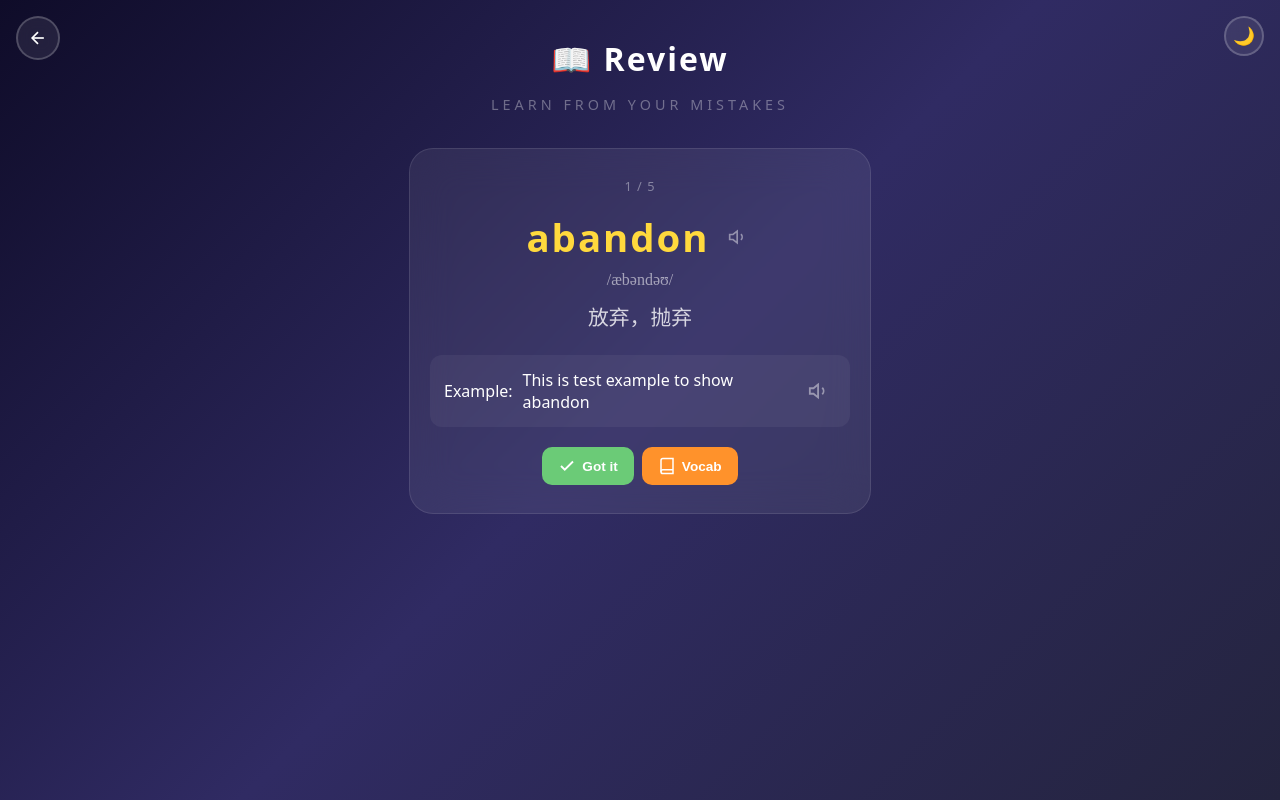
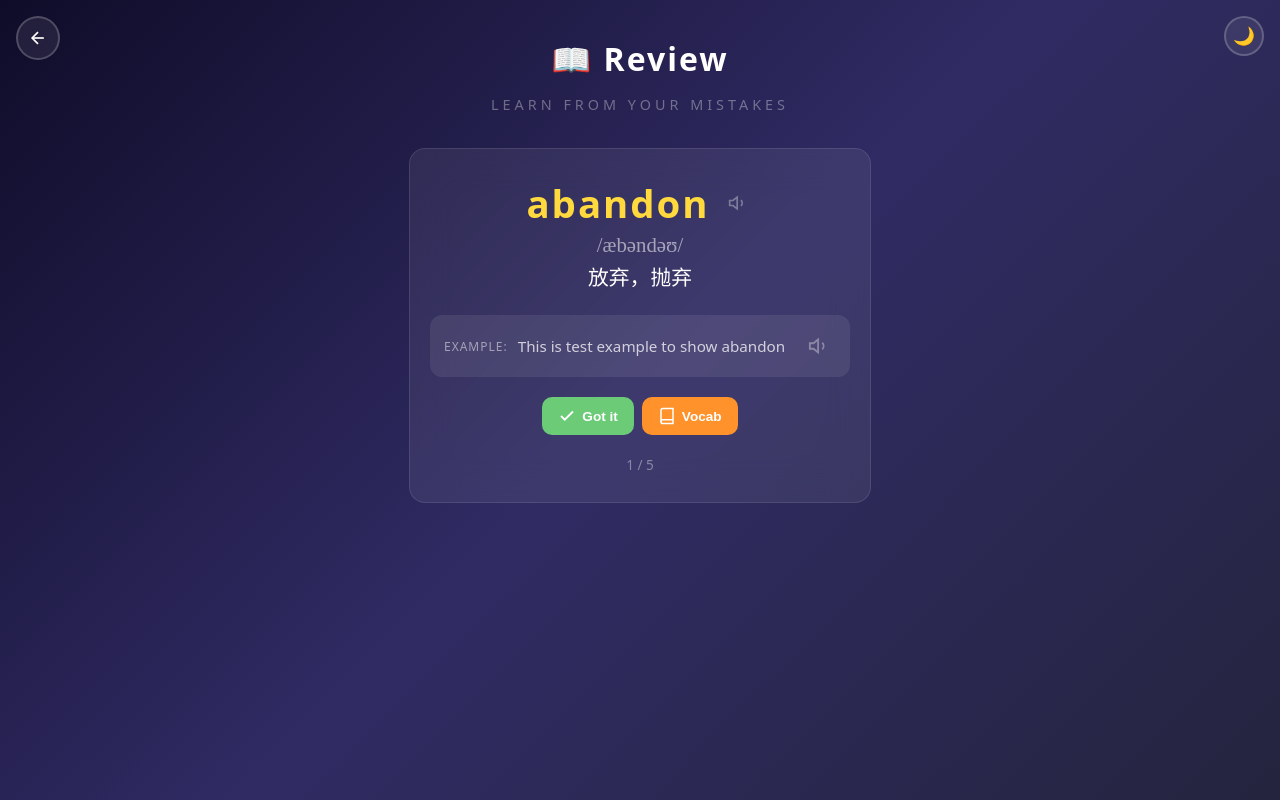
Before and after one commit to jojofran/lingo-cube, a Vue app in the folder lingo_cube_web/: page /#/review in a window 1280 px wide. Built offline with nearby package versions, Linux system fonts and the light colour scheme.

Commit message:
refactor: unify ReviewPage styling with global CSS variables, move progress to bottom

```diff
--- a/lingo_cube_web/src/style.css
+++ b/lingo_cube_web/src/style.css
@@ -22,6 +22,13 @@
   --btn-color: #fff;
   --accent: #4d96ff;
   --accent-hover: #3a7bd5;
+  --accent-secondary: #6bcb77;
+  --accent-tertiary: #ff922b;
+  --example-bg: rgba(255,255,255,0.08);
+  --example-text: rgba(255,255,255,0.75);
+  --example-label: rgba(255,255,255,0.5);
+  --phonetic-color: rgba(255,255,255,0.55);
+  --word-color: #ffd93d;
   --orb-1: #4d96ff;
   --orb-2: #ff6b6b;
   --orb-3: #ffd93d;
@@ -64,6 +71,13 @@
   --btn-color: #2d3436;
   --accent: #667eea;
   --accent-hover: #5865e0;
+  --accent-secondary: #6bcb77;
+  --accent-tertiary: #f5a0b0;
+  --example-bg: rgba(102,126,234,0.08);
+  --example-text: rgba(45,52,54,0.75);
+  --example-label: rgba(45,52,54,0.45);
+  --phonetic-color: rgba(45,52,54,0.55);
+  --word-color: #667eea;
   --orb-1: #e8a87c;
   --orb-2: #d49aa0;
   --orb-3: #a0a8d0;
@@ -102,6 +116,13 @@
   --btn-color: #4a4a4a;
   --accent: #7cc5b0;
   --accent-hover: #6bb8a0;
+  --accent-secondary: #f5a0b0;
+  --accent-tertiary: #c8a0d0;
+  --example-bg: rgba(124,197,176,0.12);
+  --example-text: rgba(74,74,74,0.8);
+  --example-label: rgba(74,74,74,0.45);
+  --phonetic-color: rgba(74,74,74,0.55);
+  --word-color: #7cc5b0;
   --orb-1: #7cc5b0;
   --orb-2: #f5a0b0;
   --orb-3: #c8a0d0;
--- a/lingo_cube_web/src/views/ReviewPage.vue
+++ b/lingo_cube_web/src/views/ReviewPage.vue
@@ -135,9 +135,7 @@ function addToVocab() {
 
     <!-- Review Card -->
     <div v-if="currentWord" class="review-card">
-      <div class="review-progress">{{ progress }}</div>
-
-      <div class="word-section" @click="speak(currentWord.english)">
+      <div class="word-section">
         <div class="review-word">{{ currentWord.english }}</div>
         <button class="mini-speak">
           <svg viewBox="0 0 24 24" width="20" height="20" fill="none" stroke="currentColor" stroke-width="2">
@@ -180,6 +178,8 @@ function addToVocab() {
           Vocab
         </button>
       </div>
+
+      <div class="review-progress">{{ progress }}</div>
     </div>
 
     <!-- Back to home -->
@@ -221,34 +221,55 @@ function addToVocab() {
   background: var(--card-bg);
   backdrop-filter: var(--card-blur, blur(20px));
   border: 1px solid var(--card-border);
-  border-radius: 24px;
+  border-radius: var(--card-radius, 24px);
   padding: 28px 20px;
   text-align: center;
   max-width: 420px; width: 100%;
   animation: slideUp 0.5s ease;
 }
 
-/* Theme-specific styles (override global for specific elements if needed) */
-.review-wrapper.theme-ins .review-title { color: #667eea; }
-.review-wrapper.theme-ins .review-subtitle { color: rgba(45,52,54,0.45); }
-.review-wrapper.theme-ins .review-word { color: #667eea; }
-.review-wrapper.theme-ins .review-phonetic { color: rgba(45,52,54,0.5); }
-.review-wrapper.theme-ins .review-chinese { color: #2d3436; }
-.review-wrapper.theme-ins .review-example { background: rgba(102,126,234,0.05); }
-.review-wrapper.theme-ins .example-label { color: rgba(45,52,54,0.45); }
-.review-wrapper.theme-ins .example-text { color: rgba(45,52,54,0.7); }
-.review-wrapper.theme-ins .review-progress { color: rgba(45,52,54,0.45); }
+.review-word { font-size: 2.4rem; font-weight: 800; color: var(--word-color, #ffd93d); letter-spacing: 2px; }
+.review-phonetic { font-size: 1.3rem; color: var(--phonetic-color, rgba(255,255,255,0.55)); font-family: 'Times New Roman', serif; margin-bottom: 4px; }
+.review-chinese { font-size: 1.3rem; color: var(--text-primary); margin-bottom: 24px; }
 
-.review-wrapper.theme-cute .review-card { background: #fff; border-color: rgba(124,197,176,0.25); }
-.review-wrapper.theme-cute .review-title { color: #7cc5b0; }
-.review-wrapper.theme-cute .review-subtitle { color: rgba(74,74,74,0.45); }
-.review-wrapper.theme-cute .review-word { color: #7cc5b0; }
-.review-wrapper.theme-cute .review-phonetic { color: rgba(74,74,74,0.5); }
-.review-wrapper.theme-cute .review-chinese { color: #4a4a4a; }
-.review-wrapper.theme-cute .review-example { background: rgba(124,197,176,0.06); }
-.review-wrapper.theme-cute .example-label { color: rgba(74,74,74,0.45); }
-.review-wrapper.theme-cute .example-text { color: rgba(74,74,74,0.7); }
-.review-wrapper.theme-cute .review-progress { color: rgba(74,74,74,0.45); }
+.review-example {
+  background: var(--example-bg);
+  border-radius: 12px;
+  padding: 14px; margin-bottom: 20px; text-align: left;
+  display: flex; align-items: center; gap: 10px;
+}
+.example-label { color: var(--example-label); font-size: 0.75rem; text-transform: uppercase; letter-spacing: 1px; }
+.example-text { color: var(--example-text); font-size: 0.95rem; line-height: 1.5; }
+
+.example-speak-btn {
+  background: none; border: none; cursor: pointer;
+  color: var(--text-muted); padding: 6px;
+  display: flex; align-items: center; transition: all 0.2s; border-radius: 50%;
+  margin-left: auto;
+}
+.example-speak-btn:hover { color: var(--accent); background: var(--btn-bg); }
+
+.review-actions { display: flex; gap: 8px; justify-content: center; flex-wrap: wrap; margin-bottom: 20px; }
+.action-btn {
+  padding: 10px 16px; border-radius: 10px; border: none;
+  font-size: 0.85rem; font-weight: 600; cursor: pointer; transition: all 0.25s;
+  display: flex; align-items: center; gap: 6px;
+}
+.remembered-action { background: var(--accent-secondary); color: #fff; }
+.remembered-action:hover { filter: brightness(1.1); transform: translateY(-2px); }
+.vocab-action { background: var(--accent-tertiary); color: #fff; }
+.vocab-action:hover { filter: brightness(1.1); transform: translateY(-2px); }
+
+.mini-speak {
+  background: none; border: none; cursor: pointer;
+  color: var(--text-muted); padding: 6px;
+  display: flex; align-items: center; transition: all 0.2s; border-radius: 50%;
+}
+.mini-speak:hover { color: var(--accent); background: var(--btn-bg); }
+
+.review-progress { color: var(--stat-text); font-size: 0.85rem; }
+
+.word-section { display: flex; align-items: center; justify-content: center; gap: 12px; margin-bottom: 4px; }
 
 @media (max-width: 480px) {
   .review-card { padding: 20px 16px; border-radius: 20px; }
@@ -278,65 +299,4 @@ function addToVocab() {
 }
 
 @keyframes slideUp { from { opacity: 0; transform: translateY(30px); } to { opacity: 1; transform: translateY(0); } }
-
-.review-progress { font-size: 0.8rem; color: rgba(255,255,255,0.4); margin-bottom: 16px; letter-spacing: 1px; }
-
-.word-section {
-  display: flex; align-items: center; justify-content: center; gap: 12px;
-  margin-bottom: 8px;
-}
-.review-word { font-size: 2.4rem; font-weight: 800; color: #ffd93d; letter-spacing: 2px; }
-
-.review-actions { display: flex; gap: 8px; justify-content: center; flex-wrap: wrap; margin-top: 16px; }
-.action-btn {
-  padding: 10px 16px; border-radius: 10px; border: none;
-  font-size: 0.85rem; font-weight: 600; cursor: pointer; transition: all 0.25s;
-  display: flex; align-items: center; gap: 6px;
-}
-.remembered-action { background: #6bcb77; color: #fff; }
-.remembered-action:hover { background: #5abb67; transform: translateY(-2px); }
-.vocab-action { background: #ff922b; color: #fff; }
-.vocab-action:hover { background: #e8821a; transform: translateY(-2px); }
-
-/* Theme-specific action buttons */
-.review-wrapper.theme-ins .remembered-action { background: #6bcb77; }
-.review-wrapper.theme-ins .remembered-action:hover { background: #5abb67; }
-.review-wrapper.theme-ins .vocab-action { background: #f5a0b0; }
-.review-wrapper.theme-ins .vocab-action:hover { background: #e8828d; }
-
-.review-wrapper.theme-cute .remembered-action { background: #f5a0b0; }
-.review-wrapper.theme-cute .remembered-action:hover { background: #e8828d; }
-.review-wrapper.theme-cute .vocab-action { background: #c8a0d0; }
-.review-wrapper.theme-cute .vocab-action:hover { background: #b88fc0; }
-.mini-speak {
-  background: none; border: none; cursor: pointer;
-  color: rgba(255,255,255,0.45); padding: 6px;
-  display: flex; align-items: center; transition: all 0.2s; border-radius: 50%;
-}
-.mini-speak:hover { color: #fff; background: rgba(255,255,255,0.1); }
-.review-wrapper.theme-ins .mini-speak { color: rgba(45,52,54,0.5); }
-.review-wrapper.theme-ins .mini-speak:hover { color: #667eea; background: rgba(102,126,234,0.1); }
-.review-wrapper.theme-cute .mini-speak { color: rgba(74,74,74,0.5); }
-.review-wrapper.theme-cute .mini-speak:hover { color: #7cc5b0; background: rgba(124,197,176,0.1); }
-
-.review-phonetic { font-size: 1rem; color: rgba(255,255,255,0.55); font-family: 'Times New Roman', serif; margin-bottom: 12px; }
-.review-chinese { font-size: 1.3rem; color: rgba(255,255,255,0.8); margin-bottom: 24px; }
-
-.review-example {
-  background: rgba(255,255,255,0.05); border-radius: 12px;
-  padding: 14px; margin-bottom: 20px; text-align: left;
-  display: flex; align-items: center; gap: 10px;
-}
-.example-speak-btn {
-  background: none; border: none; cursor: pointer;
-  color: rgba(255,255,255,0.45); padding: 6px;
-  display: flex; align-items: center; transition: all 0.2s; border-radius: 50%;
-}
-.example-speak-btn:hover { color: #fff; background: rgba(255,255,255,0.1); }
-.review-wrapper.theme-ins .example-speak-btn { color: rgba(45,52,54,0.5); }
-.review-wrapper.theme-ins .example-speak-btn:hover { color: #667eea; background: rgba(102,126,234,0.1); }
-.review-wrapper.theme-cute .example-speak-btn { color: rgba(74,74,74,0.5); }
-.review-wrapper.theme-cute .example-speak-btn:hover { color: #7cc5b0; background: rgba(124,197,176,0.1); }
-
-.review-wrapper.theme-cute .review-example { background: rgba(124,197,176,0.05); }
 </style>
```
